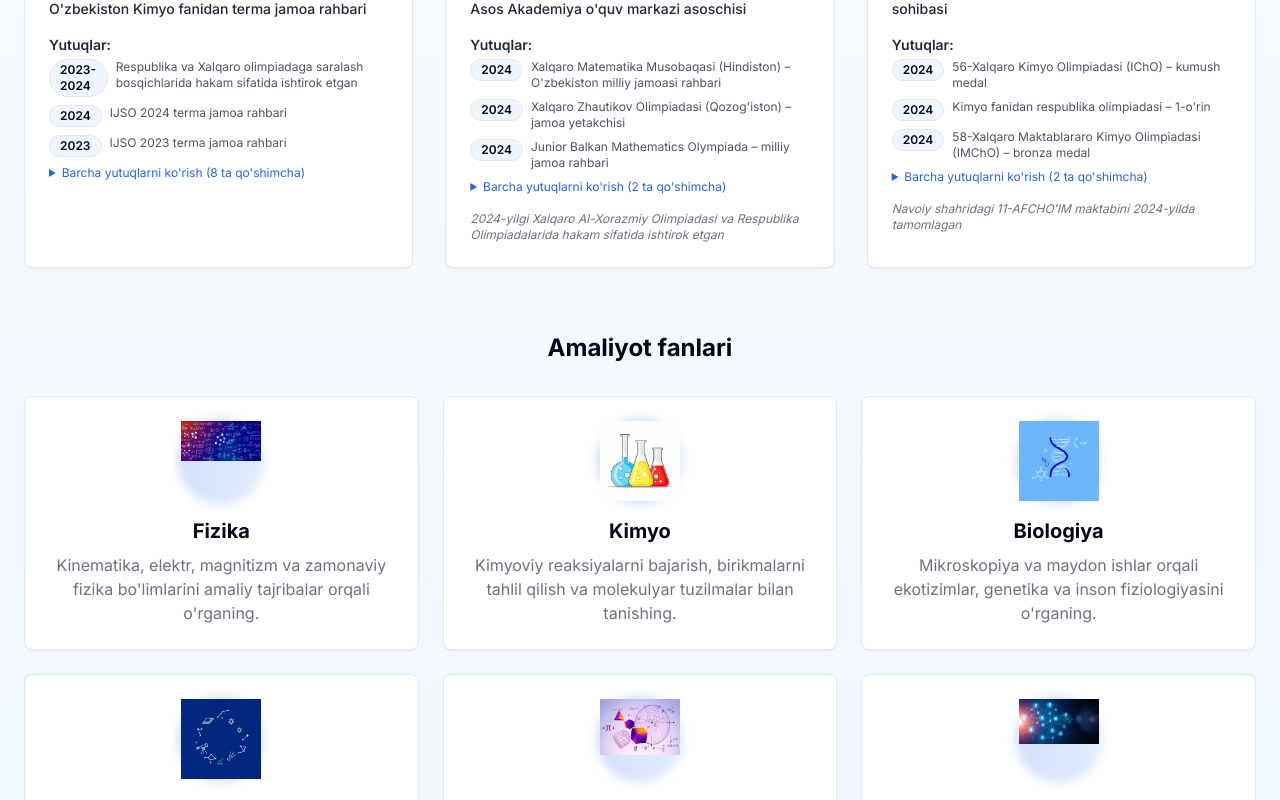
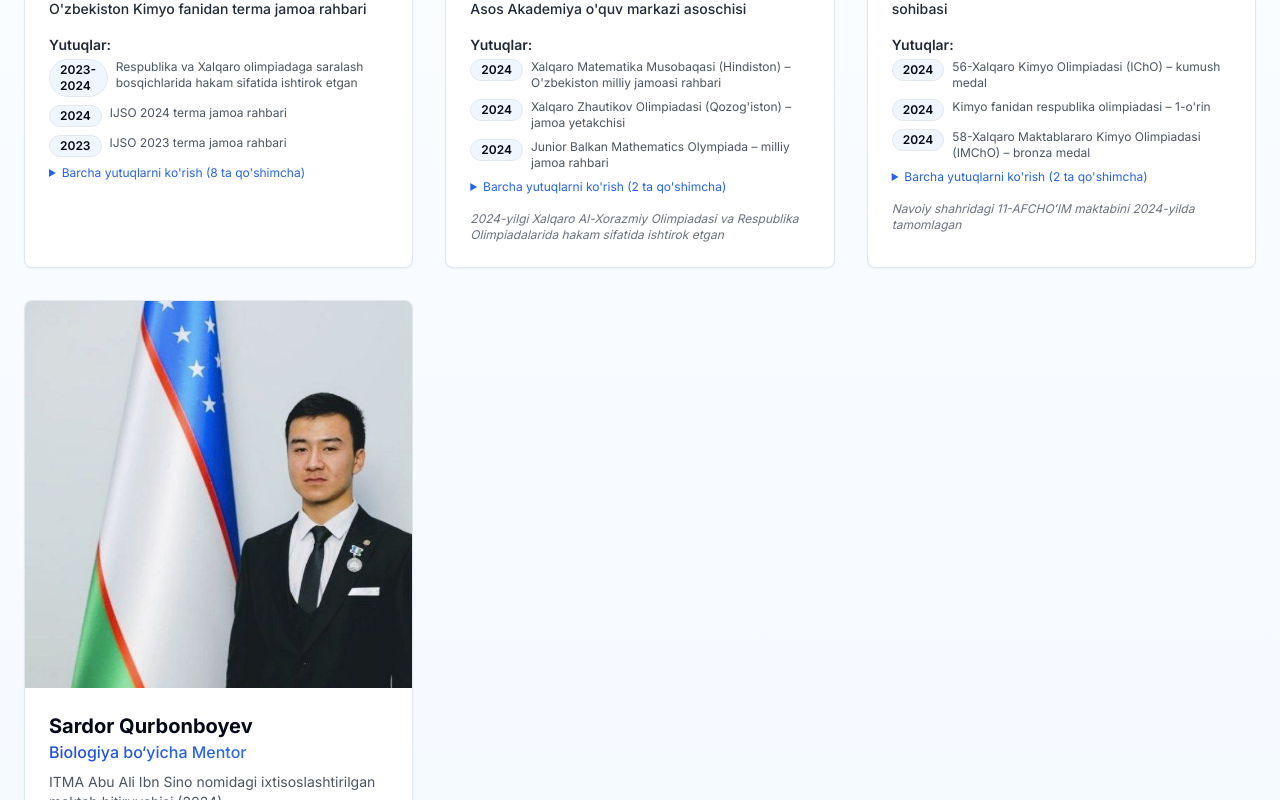
Before and after one commit to OkiljonDadakhanov/science_camp, a Next.js app: page / in a window 1280 px wide. Shown: the part 3239-4039 px from the top of the page. Built offline with nearby package versions, Linux system fonts and the light colour scheme.

Commit message:
added Sardor to mentors

```diff
--- a/components/academic-section.tsx
+++ b/components/academic-section.tsx
@@ -101,6 +101,22 @@ export default function AcademicSection() {
                 additionalInfo: "Navoiy shahridagi 11-AFCHOʻIM maktabini 2024-yilda tamomlagan",
                 image: "/mentors/saida.JPG",
               },
+              {
+                name: "Sardor Qurbonboyev",
+                role: "Biologiya bo‘yicha Mentor",
+                education: "ITMA Abu Ali Ibn Sino nomidagi ixtisoslashtirilgan maktab bitiruvchisi (2024)",
+                position: "Hozirda Toshkent Tibbiyot Akademiyasi 1-kurs talabasi",
+                achievements: [
+                  { year: "", award: "Abu Ali Ibn Sino nomidagi Xalqaro Biologiya Olimpiadasi kumush medal sohibi" },
+                  { year: "", award: " STEM olimpiadasining Respublika bosqichi 1-o‘rin g‘olibi" },
+                  { year: "", award: "Biologiya fanidan Asosiy Olimpiadaning viloyat bosqichi 1-o‘rin egasi" },
+                  { year: "", award: "Abu Ali Ibn Sino tayanch maktabida biologiya fanidan olimpiadaga tayyorlovchi trener" },
+                  { year: "", award: "35-Xalqaro biologiya olimpaidasi ishtirokchisi " },
+                   { year: "", award: "O‘quvchilarga sitologiya, molekulyar biologiya, fiziologiya, genetika, ekologiya va bioinformatika fanlari bo‘yicha chuqurlashtirilgan bilim beradi " },
+                ],
+                additionalInfo: "Navoiy shahridagi 11-AFCHOʻIM maktabini 2024-yilda tamomlagan",
+                image: "/mentors/sardor.jpg",
+              },
             ].map((mentor, i) => (
               <Card key={i} className="overflow-hidden transition-all duration-300 hover:shadow-lg">
                 <div className="aspect-square relative">
```
